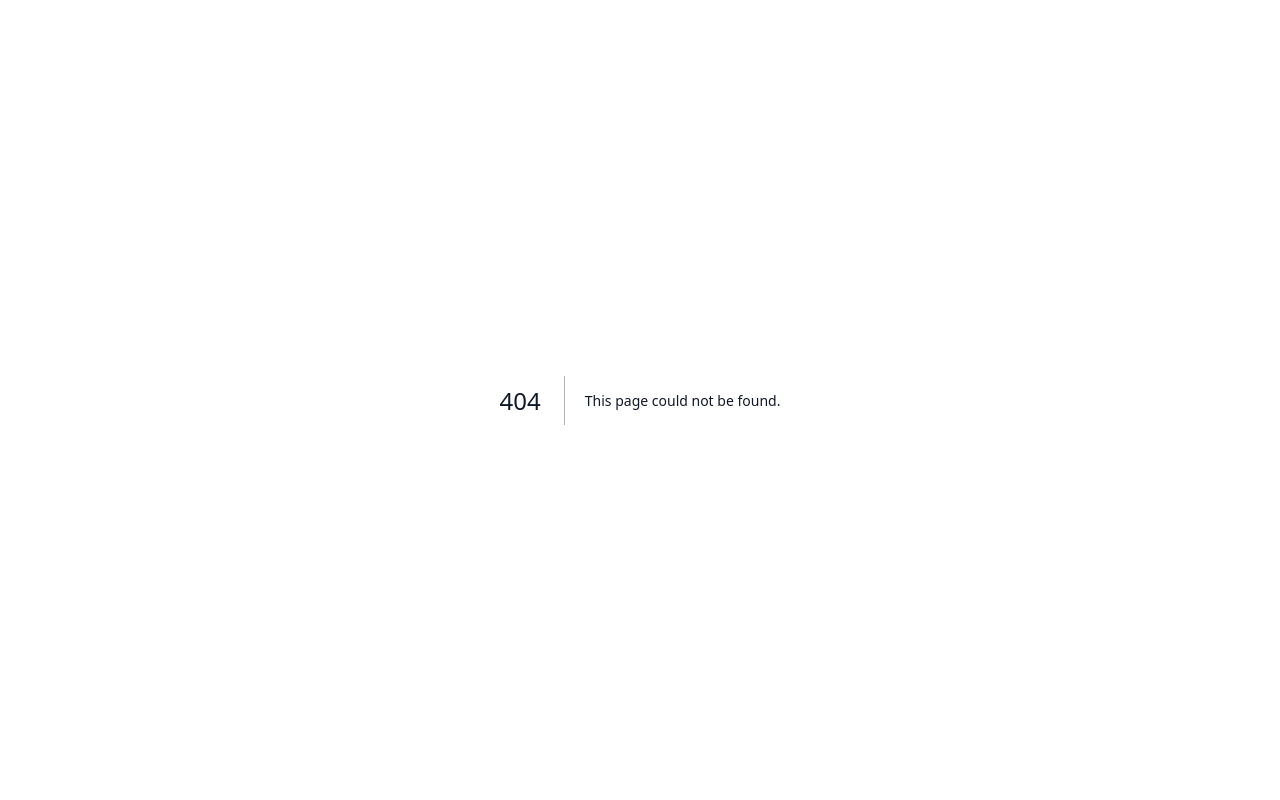
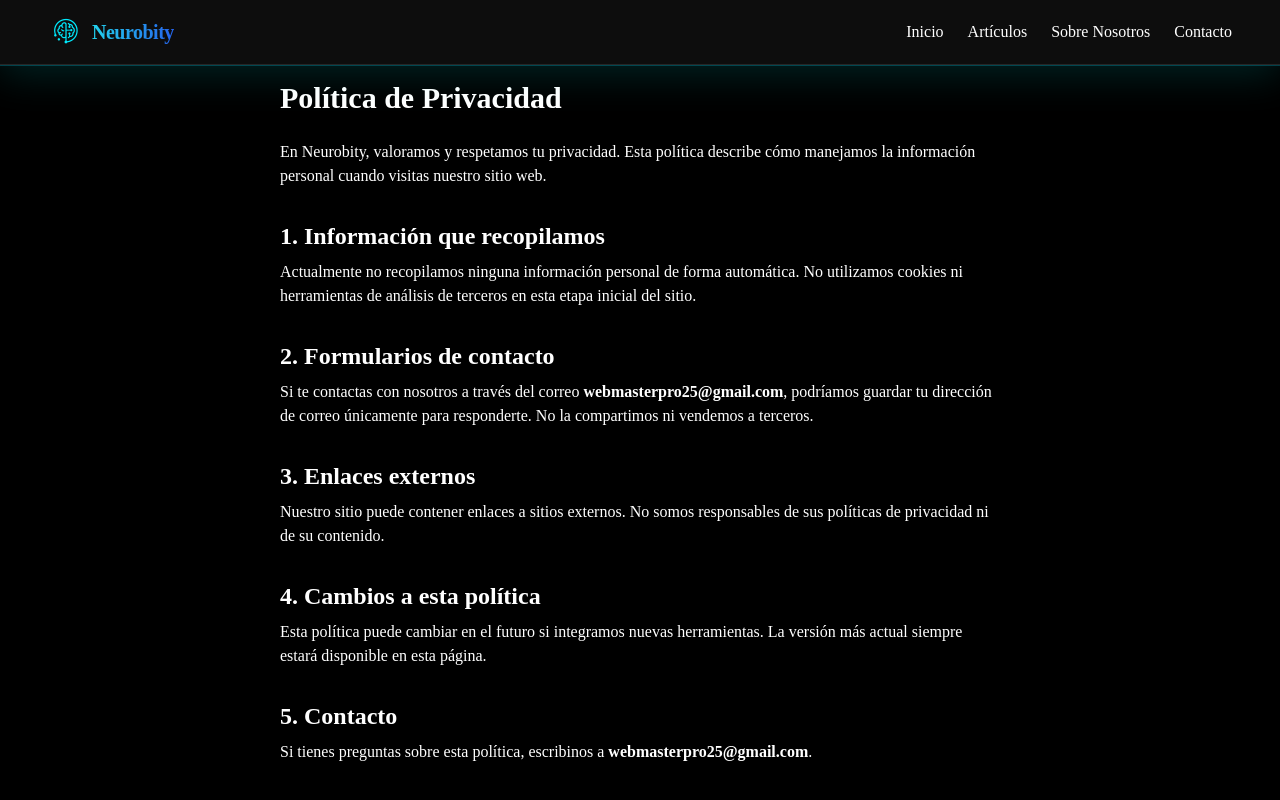
Before and after one commit to jzuniga1995/Web-tecnologia-articulos, a Next.js app: page /es/privacidad in a window 1280 px wide. Before the commit this address had no page. Shown: the top 800 px of the page. Built offline with nearby package versions, Linux system fonts and the light colour scheme.

Commit message:
Primer commit: Proyecto conectado

```diff
--- a/app/components/Footer.jsx
+++ b/app/components/Footer.jsx
@@ -82,12 +82,7 @@ export default function Footer() {
         <Link href={isSpanish ? '/es/articulos' : '/en/articles'} className="hover:text-cyan-400">
           {isSpanish ? 'Artículos' : 'Articles'}
         </Link>
-        <a href="#sobrenosotros" className="hover:text-cyan-400">
-          {isSpanish ? 'Sobre Nosotros' : 'About Us'}
-        </a>
-        <a href="#contacto" className="hover:text-cyan-400">
-          {isSpanish ? 'Contacto' : 'Contact'}
-        </a>
+
         <Link href={isSpanish ? '/es/privacidad' : '/en/privacy'} className="hover:text-cyan-400">
           {isSpanish ? 'Privacidad' : 'Privacy'}
         </Link>
--- a/app/es/componentes/Contacto.jsx
+++ b/app/es/componentes/Contacto.jsx
@@ -38,7 +38,7 @@ export default function Contacto() {
           href="mailto:contacto@neurobity.com"
           className="hover:underline"
         >
-          contacto@neurobity.com
+          webmasterpro25@gmail.com
         </a>
       </motion.p>
     </section>
--- /dev/null
+++ b/app/es/privacidad/page.jsx
@@ -0,0 +1,43 @@
+export const metadata = {
+  title: 'Política de Privacidad | Neurobity',
+  description: 'Conoce cómo Neurobity protege y gestiona tu información personal.',
+  alternates: {
+    canonical: 'https://neurobity.com/privacidad',
+  },
+}
+
+export default function PoliticaPrivacidad() {
+  return (
+    <div className="max-w-3xl mx-auto px-6 py-20 text-white">
+      <h1 className="text-3xl font-bold mb-6">Política de Privacidad</h1>
+      <p className="mb-4">
+        En Neurobity, valoramos y respetamos tu privacidad. Esta política describe cómo manejamos la información personal cuando visitas nuestro sitio web.
+      </p>
+
+      <h2 className="text-2xl font-semibold mt-8 mb-2">1. Información que recopilamos</h2>
+      <p className="mb-4">
+        Actualmente no recopilamos ninguna información personal de forma automática. No utilizamos cookies ni herramientas de análisis de terceros en esta etapa inicial del sitio.
+      </p>
+
+      <h2 className="text-2xl font-semibold mt-8 mb-2">2. Formularios de contacto</h2>
+      <p className="mb-4">
+        Si te contactas con nosotros a través del correo <strong>webmasterpro25@gmail.com</strong>, podríamos guardar tu dirección de correo únicamente para responderte. No la compartimos ni vendemos a terceros.
+      </p>
+
+      <h2 className="text-2xl font-semibold mt-8 mb-2">3. Enlaces externos</h2>
+      <p className="mb-4">
+        Nuestro sitio puede contener enlaces a sitios externos. No somos responsables de sus políticas de privacidad ni de su contenido.
+      </p>
+
+      <h2 className="text-2xl font-semibold mt-8 mb-2">4. Cambios a esta política</h2>
+      <p className="mb-4">
+        Esta política puede cambiar en el futuro si integramos nuevas herramientas. La versión más actual siempre estará disponible en esta página.
+      </p>
+
+      <h2 className="text-2xl font-semibold mt-8 mb-2">5. Contacto</h2>
+      <p>
+        Si tienes preguntas sobre esta política, escribinos a <strong>webmasterpro25@gmail.com</strong>.
+      </p>
+    </div>
+  )
+}
--- /dev/null
+++ b/app/es/terminos/page.jsx
@@ -0,0 +1,38 @@
+export const metadata = {
+  title: 'Términos y Condiciones | Neurobity',
+  description: 'Consulta los términos legales para el uso del sitio Neurobity.',
+  alternates: {
+    canonical: 'https://neurobity.com/terminos',
+  },
+}
+
+export default function TerminosCondiciones() {
+  return (
+    <div className="max-w-3xl mx-auto px-6 py-20 text-white">
+      <h1 className="text-3xl font-bold mb-6">Términos y Condiciones</h1>
+      <p className="mb-4">
+        Al acceder y usar el sitio <strong>Neurobity</strong>, aceptás cumplir con estos términos. Si no estás de acuerdo, no deberías usar el sitio.
+      </p>
+
+      <h2 className="text-2xl font-semibold mt-8 mb-2">1. Uso del contenido</h2>
+      <p className="mb-4">
+        Todo el contenido de este sitio es para fines informativos. No garantizamos que sea 100% preciso o actualizado. Usás el contenido bajo tu propia responsabilidad.
+      </p>
+
+      <h2 className="text-2xl font-semibold mt-8 mb-2">2. Propiedad intelectual</h2>
+      <p className="mb-4">
+        Los textos, imágenes y diseños en este sitio pertenecen a Neurobity. No está permitido copiarlos, modificarlos o redistribuirlos sin autorización.
+      </p>
+
+      <h2 className="text-2xl font-semibold mt-8 mb-2">3. Cambios a los términos</h2>
+      <p className="mb-4">
+        Podemos modificar estos términos en cualquier momento. Te recomendamos revisarlos periódicamente.
+      </p>
+
+      <h2 className="text-2xl font-semibold mt-8 mb-2">4. Contacto</h2>
+      <p>
+        Para consultas legales o relacionadas con estos términos, escribí a <strong>webmasterpro25@gmail.com</strong>.
+      </p>
+    </div>
+  )
+}
--- a/middleware.js
+++ b/middleware.js
@@ -34,7 +34,7 @@ export function middleware(request) {
 
     // Si es POST, requerimos token por Header
     const token = request.headers.get('authorization')?.replace('Bearer ', '')
-    const secret = process.env.ADMIN_SECRET // 🔒 ya no usás NEXT_PUBLIC
+    const secret = process.env.ADMIN_SECRET
 
     if (token === secret) {
       return NextResponse.next()
@@ -46,7 +46,7 @@ export function middleware(request) {
   // ✅ Proteger ruta /admin con token por query param
   if (pathname.startsWith('/admin')) {
     const token = searchParams.get('token')
-    const secret = process.env.ADMIN_SECRET // 🔒 ya no usás NEXT_PUBLIC
+    const secret = process.env.ADMIN_SECRET
 
     if (token === secret) {
       return NextResponse.next()
```
Also changed, not shown: public/robots.txt (added).
